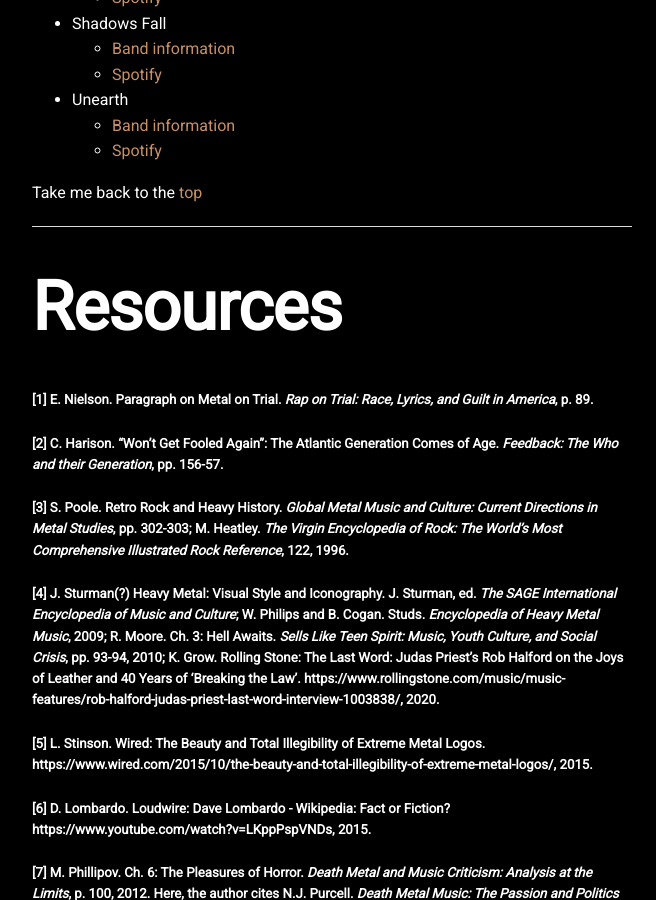
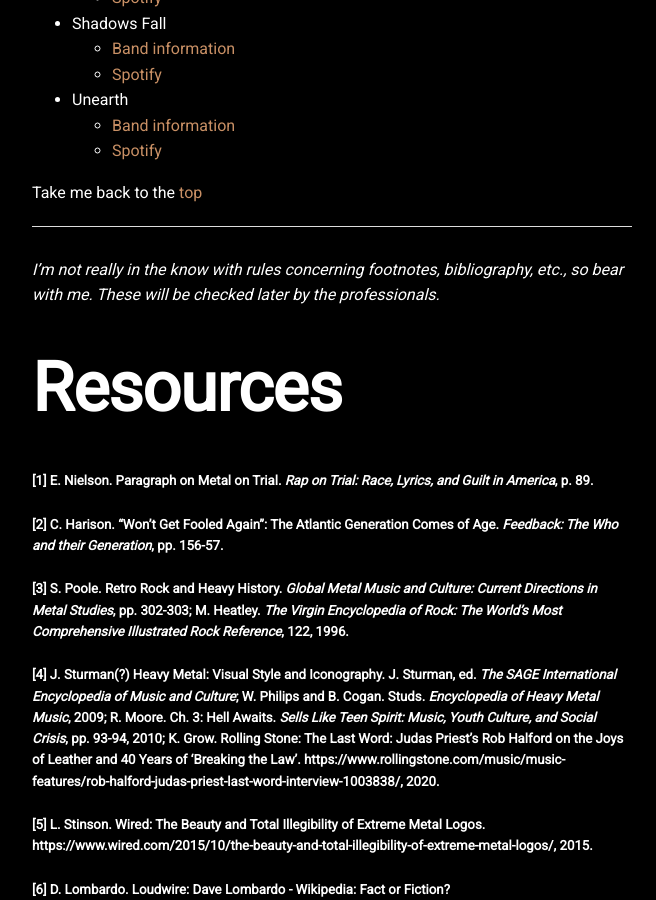
Before and after one commit to Noeska/illegiblesemantics, a Jekyll site: the page built from projects/proj-2.md, in a window 1280 px wide and 900 px high, scrolled down 53084 px. Shown: the whole window, without its empty margins (308-964 px from the left). Built offline with Jekyll 4.4.1, drawn with Linux system fonts in a browser that asks for light colours; nearby versions of some CDN libraries.

Commit message:
Update proj-2.md

```diff
--- a/projects/proj-2.md
+++ b/projects/proj-2.md
@@ -1810,6 +1810,8 @@
 <!-- nintendocore -->
 
 ---
+
+*I'm not really in the know with rules concerning footnotes, bibliography, etc., so bear with me. These will be checked later by the professionals.*
 
 
 # Resources
```
